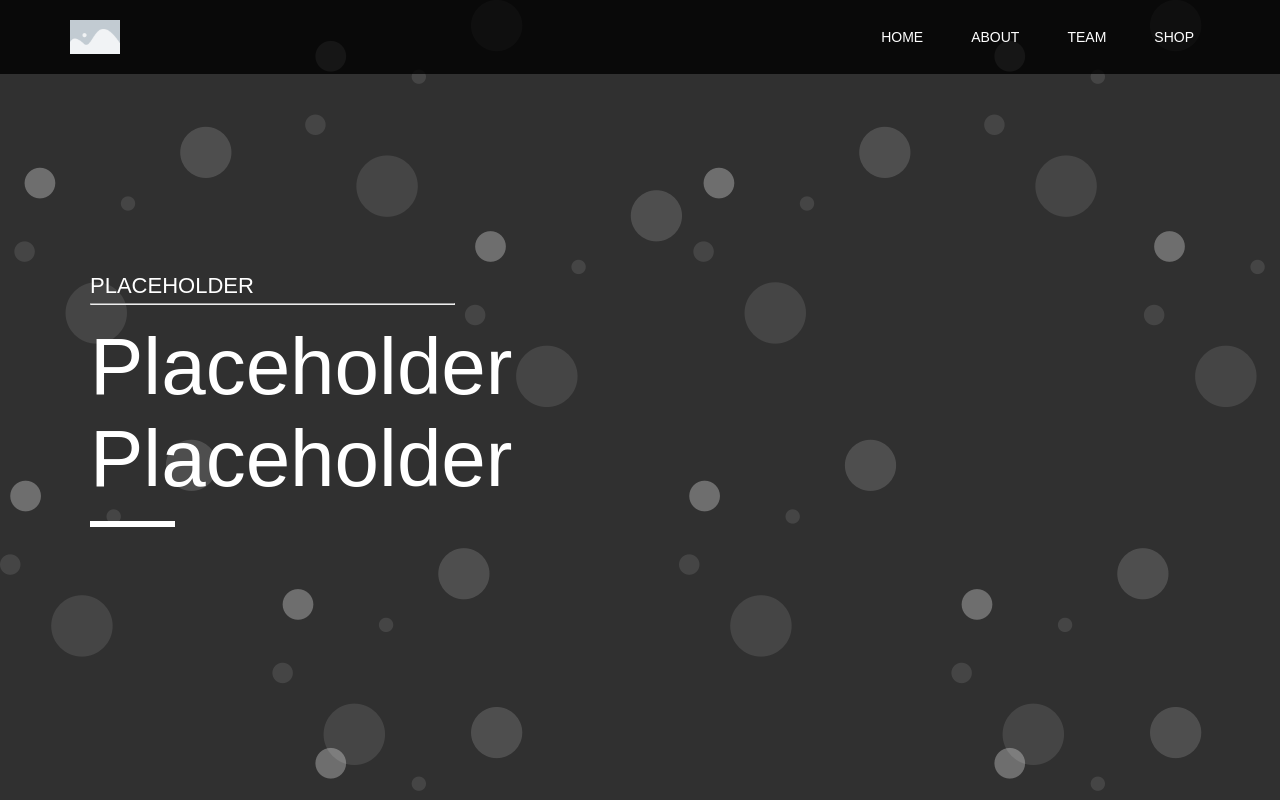
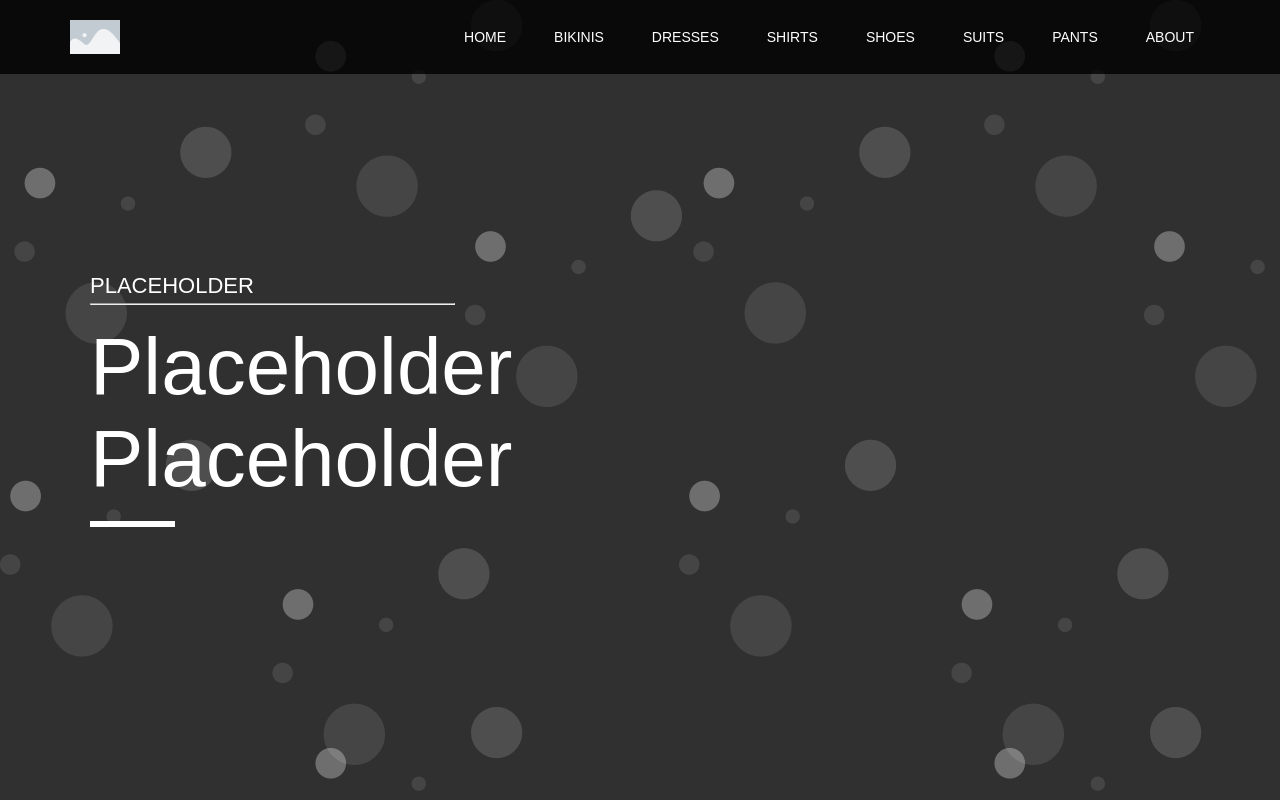
Before and after one commit to DamianvanderNat/kleding-website, a Vue app: page / in a window 1280 px wide. Shown: the top 800 px of the page. Built offline with nearby package versions, Linux system fonts and the light colour scheme.

Commit message:
Fixed the tabs in nav
They work and exist now

```diff
--- a/index.html
+++ b/index.html
@@ -8,5 +8,8 @@
   <body>
     <div id="app"></div>
     <script type="module" src="/src/main.js"></script>
+    <footer id="footer">
+
+    </footer>
   </body>
 </html>
--- a/src/components/Navigation.vue
+++ b/src/components/Navigation.vue
@@ -6,19 +6,27 @@
            </div>
            <ul v-show="!mobile" class="navigation">
                <li><router-link class="link" :to="{ name: 'Home' }">Home</router-link></li>
-               <li><router-link class="link" :to="{ name: '' }">About</router-link></li>
-               <li><router-link class="link" :to="{ name: '' }">Team</router-link></li>
-               <li><router-link class="link" :to="{ name: '' }">Shop</router-link></li>
+               <li><router-link class="link" :to="{ name: 'Bikinis' }">Bikinis</router-link></li>
+               <li><router-link class="link" :to="{ name: 'Dresses' }">Dresses</router-link></li>
+               <li><router-link class="link" :to="{ name: 'Shirts' }">Shirts</router-link></li>
+               <li><router-link class="link" :to="{ name: 'Shoes' }">Shoes</router-link></li>
+               <li><router-link class="link" :to="{ name: 'Suits' }">Suits</router-link></li>
+               <li><router-link class="link" :to="{ name: 'Pants' }">Pants</router-link></li>
+               <li><router-link class="link" :to="{ name: 'About' }">About</router-link></li>
            </ul>
            <div class="icon">
                <i @click="toggleMobileNav" v-show="mobile"  :class="{'icon-active' : mobileNav}"><fa icon="bars"/></i>
            </div>
            <Transition name="mobile-nav">
                <ul v-show="mobileNav" class="dropdown-nav">
-               <li><router-link class="link" :to="{ name: 'Home' }">Home</router-link></li>
-               <li><router-link class="link" :to="{ name: '' }">About</router-link></li>
-               <li><router-link class="link" :to="{ name: '' }">Team</router-link></li>
-               <li><router-link class="link" :to="{ name: '' }">Shop</router-link></li>
+                <li><router-link class="link" :to="{ name: 'Home' }">Home</router-link></li>
+               <li><router-link class="link" :to="{ name: 'Bikinis' }">Bikinis</router-link></li>
+               <li><router-link class="link" :to="{ name: 'Dresses' }">Dresses</router-link></li>
+               <li><router-link class="link" :to="{ name: 'Shirts' }">Shirts</router-link></li>
+               <li><router-link class="link" :to="{ name: 'Shoes' }">Shoes</router-link></li>
+               <li><router-link class="link" :to="{ name: 'Suits' }">Suits</router-link></li>
+               <li><router-link class="link" :to="{ name: 'Pants' }">Pants</router-link></li>
+               <li><router-link class="link" :to="{ name: 'About' }">About</router-link></li>
            </ul>
            </Transition>
        </nav>
--- a/src/router/index.js
+++ b/src/router/index.js
@@ -1,11 +1,54 @@
 import { createRouter, createWebHistory } from "vue-router";
-import Home from "../views/Home.vue";
+import Home from "@/views/Home.vue";
+import Bikinis from "@/views/Bikinis.vue";
+import Dresses from "@/views/Dresses.vue";
+import Pants from "@/views/Pants.vue";
+import Shoes from "@/views/Shoes.vue";
+import Suits from "@/views/Suits.vue";
+import Shirts from "@/views/Shirts.vue";
+import About from "@/views/About.vue";
+
 
 const routes = [
   {
     path: "/",
     name: "Home",
     component: Home,
+  },
+  {
+    path: "/",
+    name: "Shirts",
+    component: Shirts,
+  },
+  {
+    path: "/",
+    name: "Suits",
+    component: Suits,
+  },
+  {
+    path: "/",
+    name: "Shoes",
+    component: Shoes,
+  },
+  {
+    path: "/",
+    name: "Pants",
+    component: Pants,
+  },
+  {
+    path: "/",
+    name: "Dresses",
+    component: Dresses,
+  },
+  {
+    path: "/",
+    name: "Bikinis",
+    component: Bikinis,
+  },
+  {
+    path: "/",
+    name: "About",
+    component: About,
   },
 ];
 
--- /dev/null
+++ b/src/views/About.vue
@@ -0,0 +1,3 @@
+<template>
+    <div>   </div>
+</template>
--- /dev/null
+++ b/src/views/Bikinis.vue
@@ -0,0 +1,3 @@
+<template>
+    <div>   </div>
+</template>
--- /dev/null
+++ b/src/views/Dresses.vue
@@ -0,0 +1,3 @@
+<template>
+    <div>   </div>
+</template>
--- /dev/null
+++ b/src/views/Pants.vue
@@ -0,0 +1,3 @@
+<template>
+    <div>   </div>
+</template>
--- /dev/null
+++ b/src/views/Shirts.vue
@@ -0,0 +1,3 @@
+<template>
+    <div>   </div>
+</template>
--- /dev/null
+++ b/src/views/Shoes.vue
@@ -0,0 +1,3 @@
+<template>
+    <div>   </div>
+</template>
--- /dev/null
+++ b/src/views/Suits.vue
@@ -0,0 +1,3 @@
+<template>
+    <div>   </div>
+</template>
```
Also changed, not shown: src/Home.vue (deleted, +0 -72 lines).
